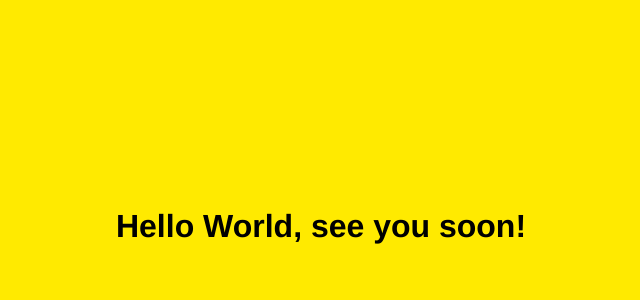
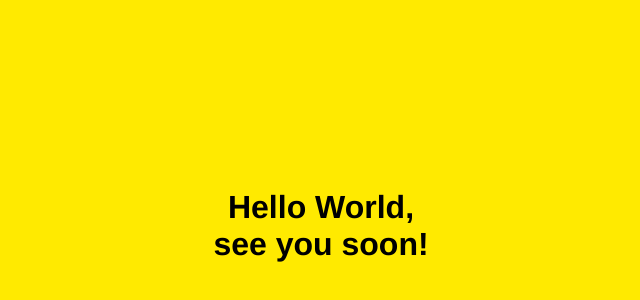
Before and after one commit to jrkorpi/tarotak, a plain HTML site: page index.html in a window 1280 px wide. Shown: the part 174-474 px from the top of the page, without its empty margins (319-959 px from the left). Drawn offline with Linux system fonts and the light colour scheme.

Commit message:
Update index.html

```diff
--- a/index.html
+++ b/index.html
@@ -57,7 +57,7 @@
   <main class="content-box">
 
     <h1 class="visually-hidden">Tarot AK Alaska Tarot.</h1>
-    <h1>Hello World, see you soon!</h1>
+    <h1>Hello World, <br> see you soon!</h1>
     <!-- <img src="tarotAK.png" alt="Tarot AK Alaska Tarot." class="center-logo"> -->
 
   </main>
```
